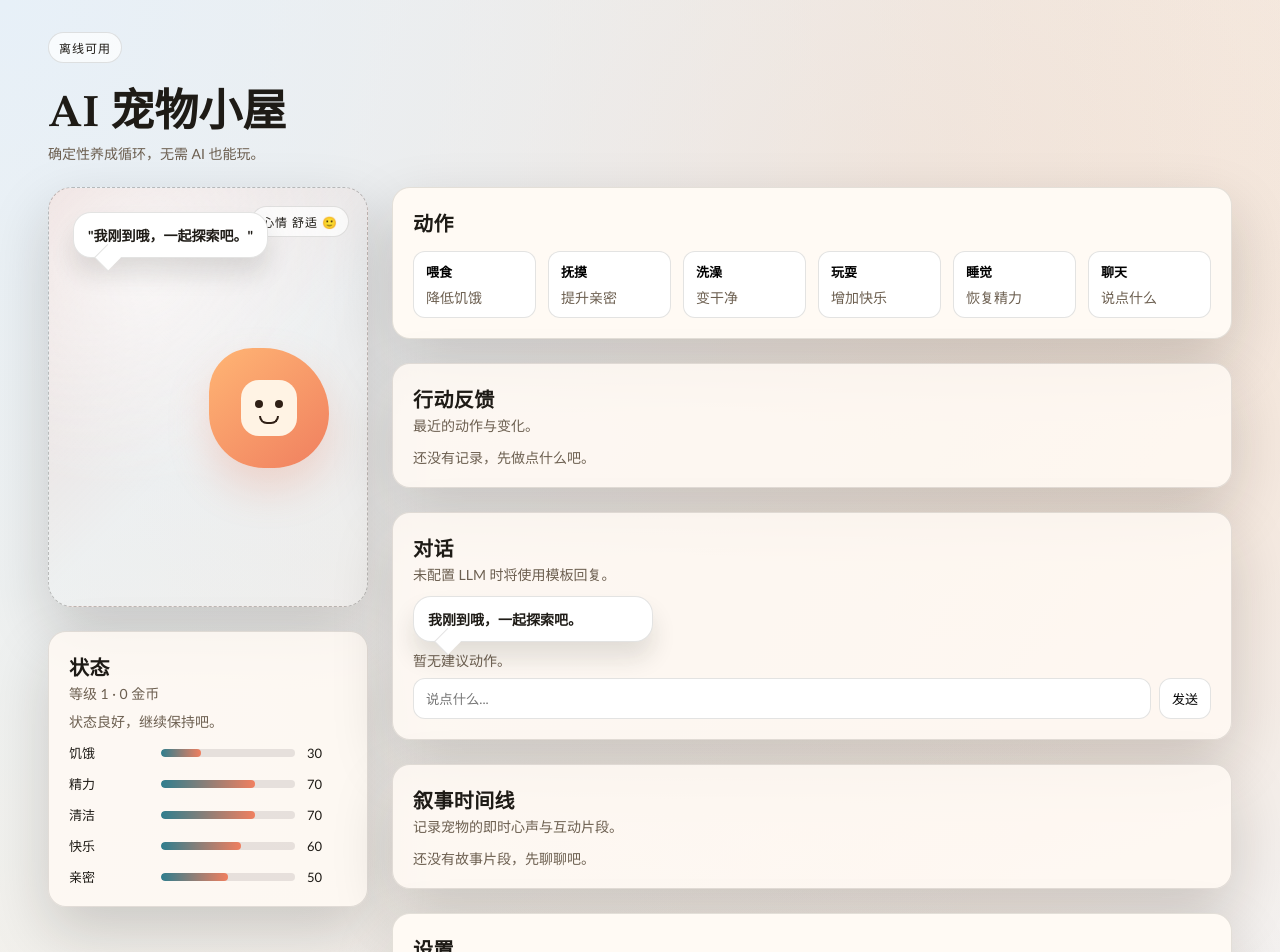
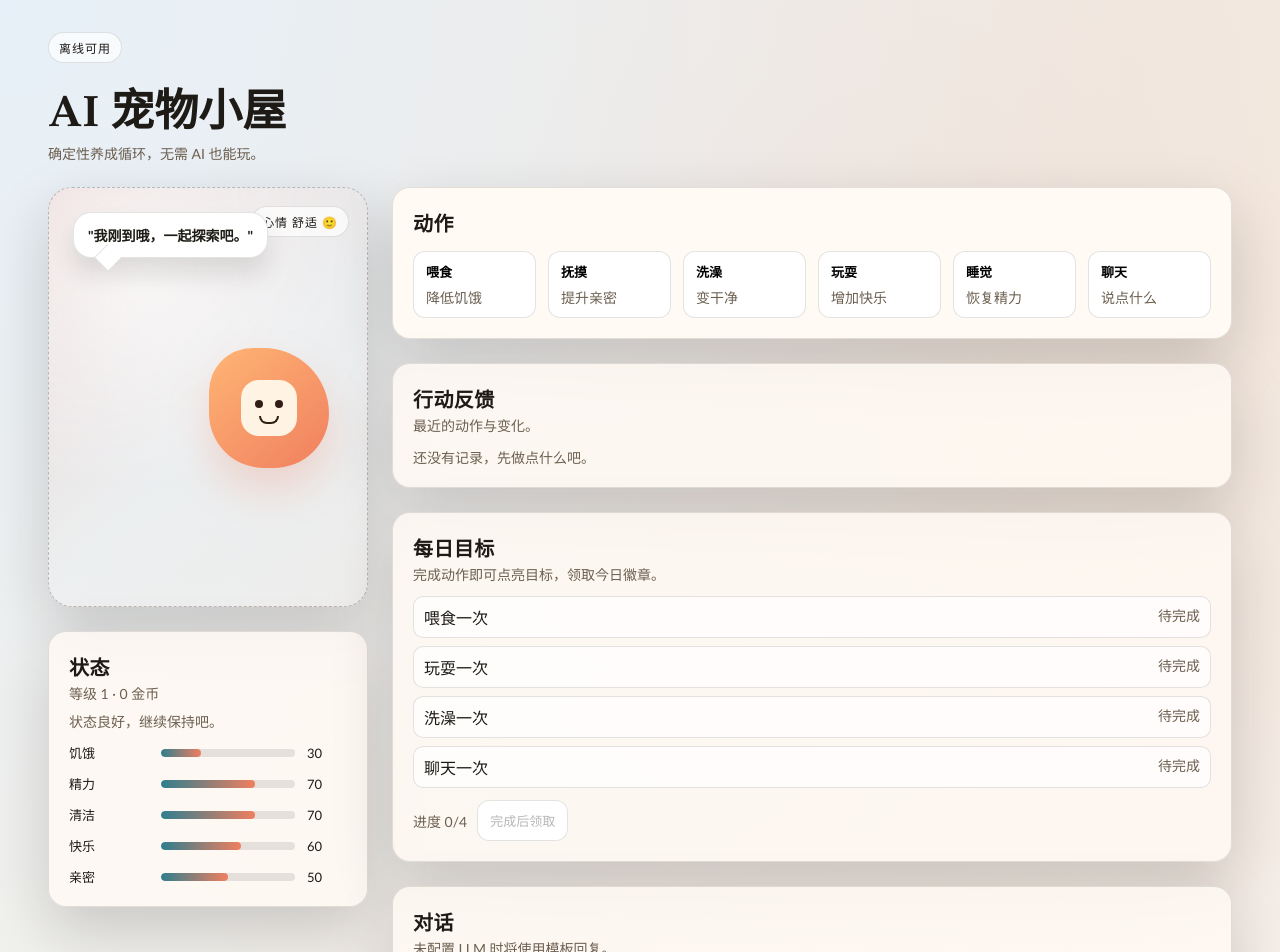
Before and after one commit to MarsDoge/ai-pet, a Next.js app in the folder apps/web/: page / in a window 1280 px wide. Shown: the top 952 px of the page. Built offline with nearby package versions, Linux system fonts and the light colour scheme.

Commit message:
feat(web): add daily goals with badge tracking
Fixes #79

```diff
--- /dev/null
+++ b/apps/web/app/components/DailyGoals.tsx
@@ -0,0 +1,77 @@
+import type { EventLogEntry } from "@ai-pet/pet-memory";
+
+type DailyGoalsProps = {
+  entries: EventLogEntry[];
+  claimedDates: string[];
+  onClaim: (dateKey: string) => void;
+};
+
+const GOAL_ITEMS: Array<{ id: string; label: string; types: string[] }> = [
+  { id: "feed", label: "喂食一次", types: ["FEED"] },
+  { id: "play", label: "玩耍一次", types: ["PLAY"] },
+  { id: "clean", label: "洗澡一次", types: ["BATH"] },
+  { id: "chat", label: "聊天一次", types: ["CHAT"] }
+];
+
+function getDateKey(timestamp: number) {
+  return new Date(timestamp).toISOString().slice(0, 10);
+}
+
+function startOfDay(timestamp: number) {
+  const date = new Date(timestamp);
+  date.setHours(0, 0, 0, 0);
+  return date.getTime();
+}
+
+export function DailyGoals({ entries, claimedDates, onClaim }: DailyGoalsProps) {
+  const now = Date.now();
+  const dayStart = startOfDay(now);
+  const todayKey = getDateKey(now);
+  const todaysEntries = entries.filter((entry) => entry.at >= dayStart);
+  const completed = GOAL_ITEMS.map((goal) => ({
+    ...goal,
+    done: todaysEntries.some((entry) => goal.types.includes(entry.type))
+  }));
+  const doneCount = completed.filter((goal) => goal.done).length;
+  const allDone = doneCount === completed.length;
+  const claimed = claimedDates.includes(todayKey);
+
+  return (
+    <section className="panel soft">
+      <h2 className="section-title">每日目标</h2>
+      <p className="subtle">完成动作即可点亮目标，领取今日徽章。</p>
+      <div style={{ marginTop: 12, display: "grid", gap: 8 }}>
+        {completed.map((goal) => (
+          <div
+            key={goal.id}
+            style={{
+              display: "flex",
+              justifyContent: "space-between",
+              gap: 8,
+              padding: "8px 10px",
+              borderRadius: 10,
+              border: "1px solid var(--border)",
+              background: goal.done ? "rgba(64, 159, 112, 0.12)" : "rgba(255, 255, 255, 0.7)"
+            }}
+          >
+            <span>{goal.label}</span>
+            <span className="subtle">{goal.done ? "已完成" : "待完成"}</span>
+          </div>
+        ))}
+      </div>
+      <div style={{ marginTop: 12, display: "flex", gap: 10, alignItems: "center", flexWrap: "wrap" }}>
+        <span className="subtle">
+          进度 {doneCount}/{completed.length}
+        </span>
+        <button
+          className="action-button"
+          type="button"
+          onClick={() => onClaim(todayKey)}
+          disabled={!allDone || claimed}
+        >
+          {claimed ? "已领取徽章" : allDone ? "领取徽章" : "完成后领取"}
+        </button>
+      </div>
+    </section>
+  );
+}
--- a/apps/web/app/lib/state.ts
+++ b/apps/web/app/lib/state.ts
@@ -56,6 +56,7 @@ export function createInitialAppState(now: number): AppState {
       saveLoad: true
     },
     memory: createDefaultMemory(),
+    dailyBadges: [],
     providerErrorDismissedAt: undefined,
     autoSpeakEnabled: true,
     autoSpeakCount: 0,
@@ -389,12 +390,18 @@ function updateMemory(
   return normalizeMemoryWrite({ ...memory, shortTerm }, memoryWrite);
 }
 
+function hydrateDailyBadges(raw: unknown): string[] {
+  if (!Array.isArray(raw)) return [];
+  return raw.filter((item) => typeof item === "string");
+}
+
 export function loadFromSaveData(save: SaveData, now: number): AppState {
   const inventory = hydrateInventory(save.kv?.inventory);
   const llmProvider = hydrateProvider(save.kv?.llmProvider);
   const settingsPanels = hydratePanels(save.kv?.settingsPanels);
   const autoSpeak = hydrateAutoSpeak(save.kv?.autoSpeak, now);
   const memory = hydrateMemory(save.kv?.memory);
+  const dailyBadges = hydrateDailyBadges(save.kv?.dailyBadges);
   const base: AppState = {
     pet: { ...save.state, lastTickAt: save.state.lastTickAt ?? 0 },
     log: save.log ?? [],
@@ -404,6 +411,7 @@ export function loadFromSaveData(save: SaveData, now: number): AppState {
     llmProvider,
     settingsPanels,
     memory,
+    dailyBadges,
     providerErrorDismissedAt:
       typeof save.kv?.providerErrorDismissedAt === "number"
         ? save.kv.providerErrorDismissedAt
--- a/apps/web/app/lib/storage.ts
+++ b/apps/web/app/lib/storage.ts
@@ -61,6 +61,7 @@ export function persistSaveData(state: AppState): void {
       settingsPanels: state.settingsPanels,
       providerErrorDismissedAt: state.providerErrorDismissedAt,
       memory: state.memory,
+      dailyBadges: state.dailyBadges,
       autoSpeak: {
         enabled: state.autoSpeakEnabled,
         count: state.autoSpeakCount,
@@ -83,6 +84,7 @@ export function buildExportPayload(state: AppState): string {
       settingsPanels: state.settingsPanels,
       providerErrorDismissedAt: state.providerErrorDismissedAt,
       memory: state.memory,
+      dailyBadges: state.dailyBadges,
       autoSpeak: {
         enabled: state.autoSpeakEnabled,
         count: state.autoSpeakCount,
--- a/apps/web/app/lib/types.ts
+++ b/apps/web/app/lib/types.ts
@@ -42,6 +42,7 @@ export type AppState = {
     saveLoad: boolean;
   };
   memory: MemoryState;
+  dailyBadges: string[];
   autoSpeakEnabled: boolean;
   autoSpeakCount: number;
   autoSpeakDate: string;
--- a/apps/web/app/page.tsx
+++ b/apps/web/app/page.tsx
@@ -24,6 +24,7 @@ import { ActionBar } from "./components/ActionBar";
 import { ActionFeedback } from "./components/ActionFeedback";
 import { Backpack } from "./components/Backpack";
 import { ChatPanel } from "./components/ChatPanel";
+import { DailyGoals } from "./components/DailyGoals";
 import { NarrativeTimeline } from "./components/NarrativeTimeline";
 import { PetStage } from "./components/PetStage";
 import { ProviderErrorBanner } from "./components/ProviderErrorBanner";
@@ -150,6 +151,17 @@ export default function HomePage() {
         <div className="stagger" style={{ display: "grid", gap: 24 }}>
           <ActionBar onAction={handleAction} />
           <ActionFeedback entries={state.log} />
+          <DailyGoals
+            entries={state.log}
+            claimedDates={state.dailyBadges}
+            onClaim={(dateKey) =>
+              setState((prev) =>
+                prev.dailyBadges.includes(dateKey)
+                  ? prev
+                  : { ...prev, dailyBadges: [...prev.dailyBadges, dateKey] }
+              )
+            }
+          />
           <ChatPanel
             onSend={handleChatSend}
             reply={state.message}
```
Also changed, not shown: 1 other file (tests, documents, lock files or other folders).
